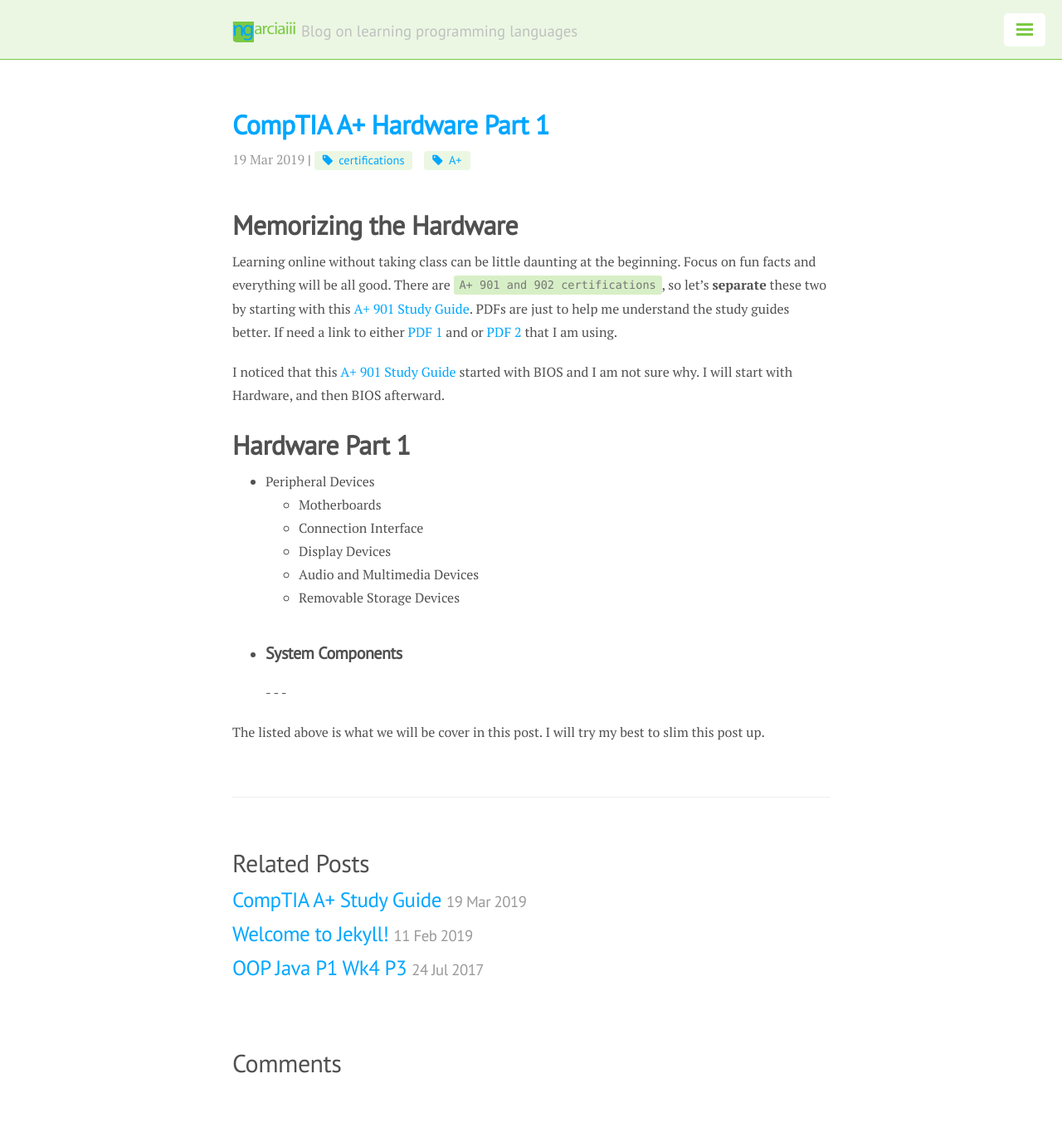
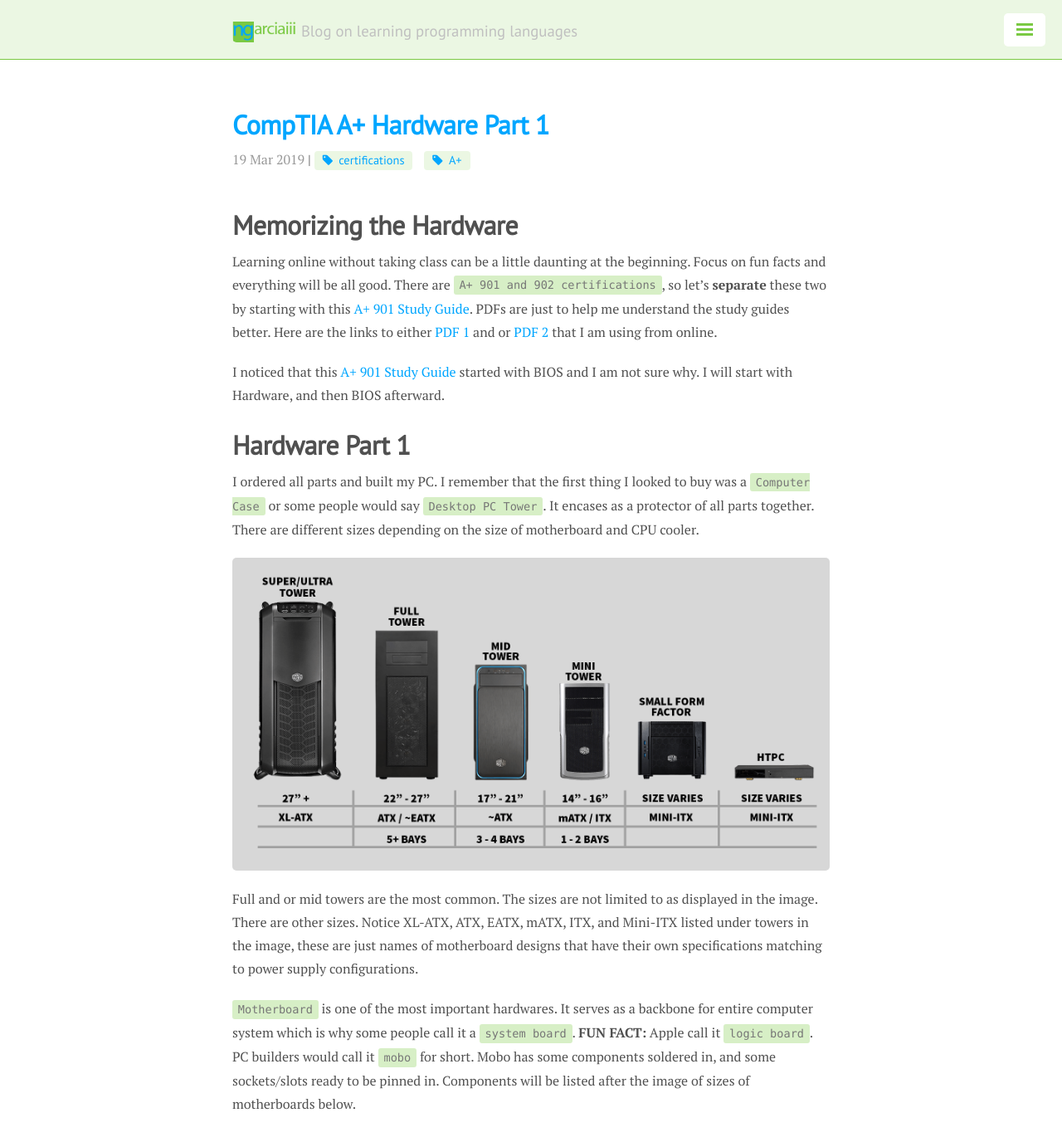
Before and after one commit to ngarciaiii/archived_blog, a Jekyll site: the page built from _posts/2019-03-21-CompTIA A+ Part 1 Hardware.markdown, in a window 1280 px wide and 1400 px high. Shown: the top 1376 px of the window at 83% size. Built offline with Jekyll 4.4.1, drawn with Linux system fonts in a browser that asks for light colours; nearby versions of some CDN libraries; comment, search, counter and statistics services are not loaded; some of the changed text lies outside the part shown.

```diff
--- a/_posts/2019-03-19-CompTIA-A+-Study-Guide.markdown
+++ b/_posts/2019-03-19-CompTIA-A+-Study-Guide.markdown
@@ -11,7 +11,7 @@
 
 I am going to get A+ certifications, both 901 and 902. Do I need to take the class to pass the exam? <b>Let's use the internet first.</b> There are probably better resources online, but I think these links below will do.
 
-Stumbled into these study guides below from [reddit][reddit]. If you don't know what reddit is, it is literally the people of internet sharing information. It might be hard to navigate as a first-timer. Get hang of it and you will find all the information just about <b>anything</b> you need.
+Stumbled into these study guides below from [reddit][reddit]. If you don't know what [reddit][reddit] is, it is literally the people of internet sharing information. It might be hard to navigate as a first-timer. Get hang of it and you will find all the information just about <b>anything</b> you need.
 
 - [A+ 901 Study Guide][A+ 901 Study Guide]
 - [A+ 902 Study Guide][A+ 902 Study Guide]
--- a/_posts/2019-03-21-CompTIA A+ Part 1 Hardware.markdown
+++ b/_posts/2019-03-21-CompTIA A+ Part 1 Hardware.markdown
@@ -9,24 +9,21 @@
 
 # Memorizing the Hardware
 
-Learning online without taking class can be little daunting at the beginning. Focus on fun facts and everything will be all good. There are `A+ 901 and 902 certifications`, so let's <b>separate</b> these two by starting with this [A+ 901 Study Guide][A+ 901 Study Guide].  PDFs are just to help me understand the study guides better. If need a link to either [PDF 1][PDF 1] and or [PDF 2][PDF 2] that I am using.
+Learning online without taking class can be a little daunting at the beginning. Focus on fun facts and everything will be all good. There are `A+ 901 and 902 certifications`, so let's <b>separate</b> these two by starting with this [A+ 901 Study Guide][A+ 901 Study Guide].  PDFs are just to help me understand the study guides better. Here are the links to either [PDF 1][PDF 1] and or [PDF 2][PDF 2] that I am using from online.
 
 I noticed that this [A+ 901 Study Guide][A+ 901 Study Guide] started with BIOS and I am not sure why. I will start with Hardware, and then BIOS afterward.
 
 # Hardware Part 1
-- Peripheral Devices
-  - Motherboards
-  - Connection Interface
-  - Display Devices
-  - Audio and Multimedia Devices
-  - Removable Storage Devices
-- System Components
--
--
--
--
 
-The listed above is what we will be cover in this post. I will try my best to slim this post up.
+I ordered all parts and built my PC. I remember that the first thing I looked to buy was a `Computer Case` or some people would say `Desktop PC Tower`. It encases as a protector of all parts together. There are different sizes depending on the size of motherboard and CPU cooler.
+
+![desktop tower](/public/img/A+/tower-sizes.png){: .center-image }
+
+Full and or mid towers are the most common. The sizes are not limited to as displayed in the image. There are other sizes. Notice XL-ATX, ATX, EATX, mATX, ITX, and Mini-ITX listed under towers in the image, these are just names of motherboard designs that have their own specifications matching to power supply configurations.
+
+`Motherboard` is one of the most important hardwares. It serves as a backbone for entire computer system which is why some people call it a `system board`. <b>FUN FACT:</b> Apple call it `logic board`. PC builders would call it `mobo` for short. Mobo has some components soldered in, and some sockets/slots ready to be pinned in. Components will be listed after the image of sizes of motherboards below.
+
+
 
 
 
```
Also changed, not shown: ngarciaiii.github.io/404.html (deleted, +0 -24 lines), ngarciaiii.github.io/Gemfile (deleted, +0 -29 lines), ngarciaiii.github.io/_config.yml (deleted, +0 -43 lines), ngarciaiii.github.io/_posts/2019-02-10-welcome-to-jekyll.markdown (deleted, +0 -25 lines), ngarciaiii.github.io/about.md (deleted, +0 -18 lines), ngarciaiii.github.io/index.md (deleted, +0 -6 lines), public/img/A+/tower-sizes.png (added), 1 other file.
